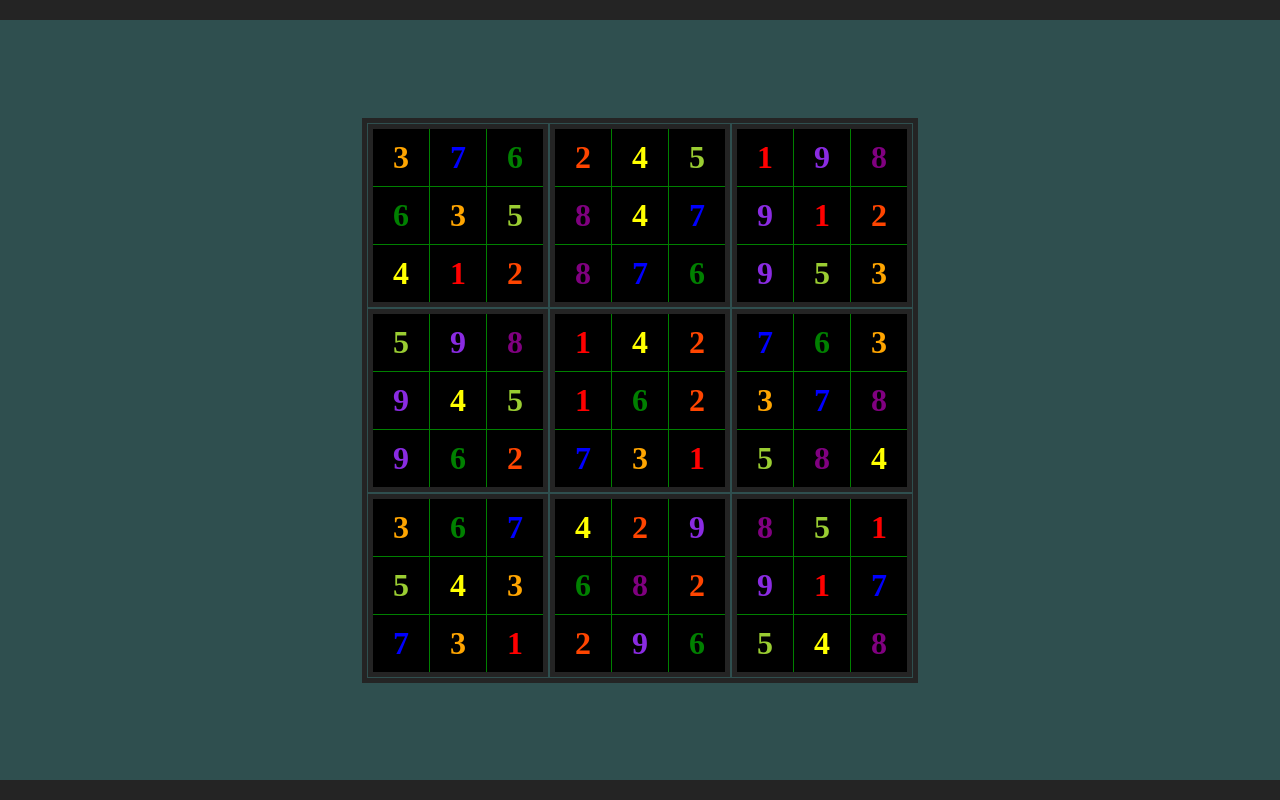
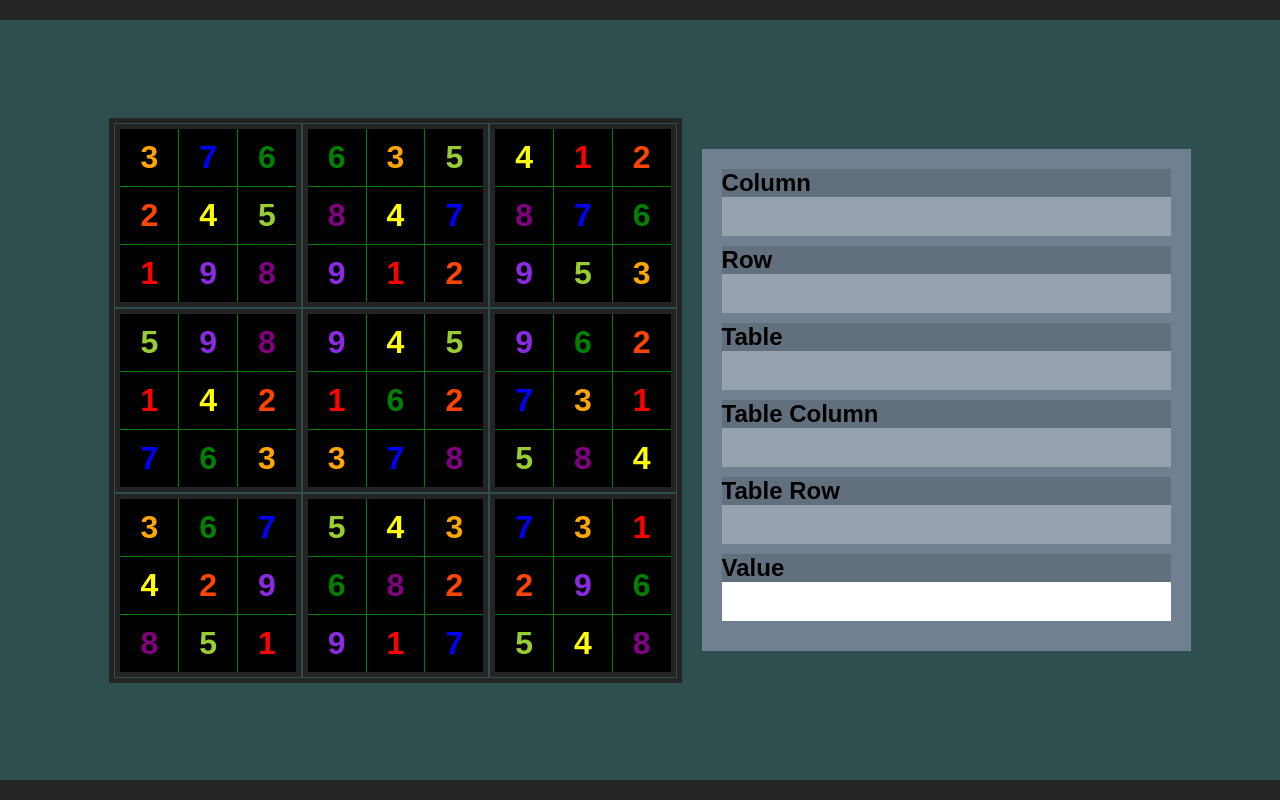
Before and after one commit to heyzuess/sudoku-typescript, a website with bundled scripts: page index.html in a window 1280 px wide. Built offline with nearby package versions, Linux system fonts and the light colour scheme.

Commit message:
Update 1.0.0

```diff
--- a/index.html
+++ b/index.html
@@ -6,7 +6,29 @@
     </head>
     <body>
         <header></header>
-        <div id="canvas"></div>
+        <div id="main">
+            <div id="canvas">
+            </div>
+            <div id="detailPane">
+                <label for="col">Column</label>
+                <input type="text" name="col" id="col" disabled />
+
+                <label for="row">Row</label>
+                <input type="text" name="row" id="row" disabled />
+
+                <label for="table">Table</label>
+                <input type="text" name="table" id="table" disabled />
+
+                <label for="table_col">Table Column</label>
+                <input type="text" name="table_col" id="table_col" disabled />
+
+                <label for="table_row">Table Row</label>
+                <input type="text" name="table_row" id="table_row" disabled />
+
+                <label for="value">Value</label>
+                <input type="text" name="value" id="value" />
+            </div>
+        </div>
         <footer></footer>
         <script src="./dist/index.js" type="module"></script>
     </body>
--- a/src/Sudoku.ts
+++ b/src/Sudoku.ts
@@ -84,6 +84,7 @@ class Sudoku {
                         tile.table = ret.length - 1;
                         tile.tableX = tableX;
                         tile.tableY = tableY;
+                        tile.id = tile.toString();
                         ret[ret.length - 1].push(tile);
                         tableX++;
                     }
@@ -158,4 +159,47 @@ class Sudoku {
 
         return returnVal;
     }
+
+    public toString () : string {
+        let returnVal : string = '<table class="mainTable">\n';
+        let list = this._grid;
+
+        list.forEach((row, i) => {
+            //console.log(`transformGrid \t` +
+            //            `i: ${i}`);
+
+            // Start - 1st entry of each row
+            if ((i + 3) % 3 == 0) {
+                returnVal += "<tr>\n";
+            }
+
+            let tempRow : string = `<td><table class="box" id="table-${i + 1}">\n`;
+
+            // Split each array into 3 rows each
+            row.forEach((col, j) => {
+                if ((j + 3) % 3 == 0) {
+                    tempRow += "<tr>\n";
+                }
+
+                let tempCol : string = `<td id="${col.id}" class="cell val-${col.value}">${col.value}</td>\n`;
+                tempRow += tempCol;
+
+                if ((j + 1) % 3 == 0) {
+                    tempRow += "</tr>\n";
+                }
+            });
+
+            tempRow += "</table></td>\n";
+            returnVal += tempRow;
+
+            // End - 1st entry of each row
+            if ((i + 1) % 3 == 0) {
+                returnVal += "</tr>\n";
+            }
+        });
+
+        returnVal += "</table>";
+
+        return returnVal;
+    }
 }
--- a/src/Tile.ts
+++ b/src/Tile.ts
@@ -6,6 +6,7 @@ class Tile {
     private _table : number;
     private _tableX : number;
     private _tableY : number;
+    public id : string;
 
     constructor(x: number, y : number);
     constructor(x: number, y : number, value : number);
@@ -31,8 +32,8 @@ class Tile {
     }
 
     public set value(v : number) {
-        if (v < 1 || v > 9) {
-            throw new Error("Value must be between 1 and 9");
+        if (v < 0 || v > 9) {
+            throw new Error("Value must be between 0 and 9");
         }
 
         this._value = v;
@@ -64,4 +65,8 @@ class Tile {
     public set tableY(tableY : number) {
         this._tableY = tableY;
     }
+
+    public toString() : string {
+        return `x${this.x}-y${this.y}:t${this.table}-tx${this.tableX}-ty${this.tableY}`;
+    }
 }
--- a/src/index.ts
+++ b/src/index.ts
@@ -2,7 +2,86 @@ import { Sudoku } from "./Sudoku.js";
 import { Tile } from "./Tile.js";
 
 let game : Sudoku = new Sudoku();
-let tableGrid : Tile[][] = game.tableGrid;
-let html : string = game.transformGrid(game.toNumberGrid(tableGrid));
+let html : string = game.toString();
+let activeCell : Tile;
 
 document.getElementById("canvas").innerHTML = html;
+
+game.tableGrid.forEach( row => {
+    row.forEach(col => {
+        let temp = document.getElementById(col.id);
+        temp.onclick = () => setActiveCell(col.x, col.y);
+    })
+});
+
+addEventListener("keypress", (event) => readInput(event));
+
+function setActiveCell(x: number, y: number) : void {
+    let temp;
+
+    if (activeCell !== undefined) {
+        temp = document.getElementById(activeCell.id);
+        temp.classList.remove("active");
+    }
+
+    activeCell = game.grid[y][x];
+    console.log(`Active cell: ${activeCell.toString()}`);
+
+    temp = document.getElementById(activeCell.id);
+    temp.classList.add("active");
+
+    DetailPane.column.value = String(activeCell.x);
+    DetailPane.row.value = String(activeCell.y);
+    DetailPane.table.value = String(activeCell.table);
+    DetailPane.tableCol.value = String(activeCell.tableX);
+    DetailPane.tableRow.value = String(activeCell.tableY);
+    DetailPane.value.value = String(activeCell.value);
+}
+
+function readInput(event) : void {
+    if (event.key >= "0" && event.key <= "9") {
+        if (activeCell !== undefined) {
+            activeCell.value = event.key;
+            syncTile(activeCell);
+        }
+    }
+}
+
+function syncTile(tile: Tile) {
+    document.getElementById(tile.id).innerHTML = String(tile.value);
+    DetailPane.value.value = String(tile.value);
+}
+
+class DetailPane {
+    public static get element() {
+        return DetailPane._get("detailPane");
+    }
+
+    public static get column() {
+        return DetailPane._get("col");
+    }
+
+    public static get row() {
+        return DetailPane._get("row");
+    }
+
+    public static get table() {
+        return DetailPane._get("table");
+    }
+
+    public static get tableCol() {
+        return DetailPane._get("table_col");
+    }
+
+    public static get tableRow() {
+        return DetailPane._get("table_row");
+    }
+
+    public static get value() {
+        return DetailPane._get("value");
+    }
+
+    private static _get(name: string) {
+        return document.getElementById(name) as HTMLInputElement;
+    }
+}
--- a/styles/index.css
+++ b/styles/index.css
@@ -1,12 +1,14 @@
 html, body {
     height: 100%;
     margin: 0;
+    padding: 0;
 }
 
 body {
     background-color: black;
     display: flex;
     flex-direction: column;
+    min-height: 100vh;
 }
 
 header, footer {
@@ -21,8 +23,6 @@ table {
 
 #canvas {
     background-color: darkslategrey;
-    flex: 1;
-    overflow: auto;
     display: flex;
     align-items: center;
     justify-content: center;
@@ -43,7 +43,8 @@ table {
     background-color: black;
     border: 1px solid green;
     font-weight: bolder;
-    font-size: xx-large;
+    font-size: 32px;
+    font-family: sans-serif;
 }
 
 .box td:hover {
@@ -85,3 +86,46 @@ table {
 .val-9 {
     color: blueviolet;
 }
+
+.active {
+    background-color: greenyellow !important;
+}
+
+#main {
+    display: flex;
+    background-color: darkslategray;
+    justify-content: center;
+    align-items: center;
+    flex-direction: row;
+    flex: 1;
+    overflow: auto;
+}
+
+#detailPane {
+    display: flex;
+    justify-content: center;
+    padding: 20px;
+    background-color: slategray;
+    flex-direction: column;
+    font-family: sans-serif;
+}
+
+#detailPane label {
+    font-size: 24px;
+    font-weight: bolder;
+    background-color: rgb(98, 111, 124);
+}
+
+#detailPane input {
+    font-size: 32px;
+    font-weight: bold;
+    outline: none;
+    border: 0;
+    margin-bottom: 10px;
+    color: white;
+    padding-left: 10px;
+}
+
+#detailPane input#value {
+    color: darkslateblue;
+}
```
